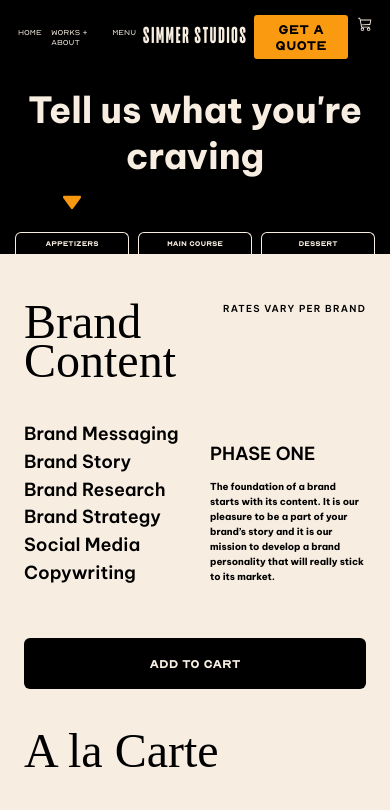
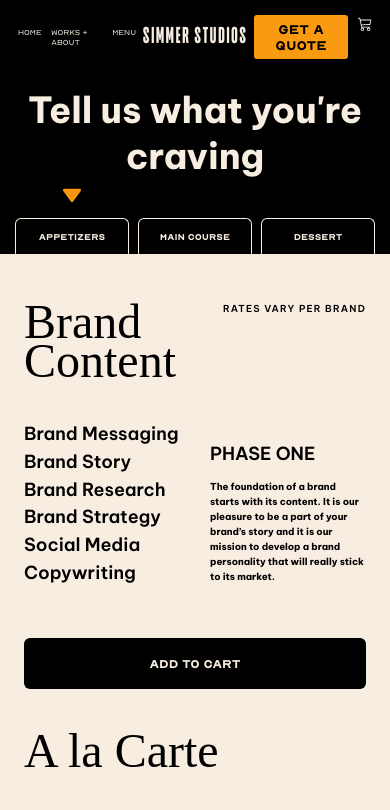
Before and after one commit to mokiong/Menu-page-simmer, a Next.js app: page / in a window 390 px wide. Shown: the top 810 px of the page. Built offline with nearby package versions, Linux system fonts and the light colour scheme; a web font is replaced by a local one.

Commit message:
Update heading button size for phone screen

```diff
--- a/components/header/header.module.css
+++ b/components/header/header.module.css
@@ -102,8 +102,8 @@
         border-bottom: none;
         border-width: 0.1rem;
 
-        padding: 1rem;
+        padding: 2rem;
         font-weight: bold;
-        font-size: 1.2rem;
+        font-size: 1.5rem;
     }
 }
```
